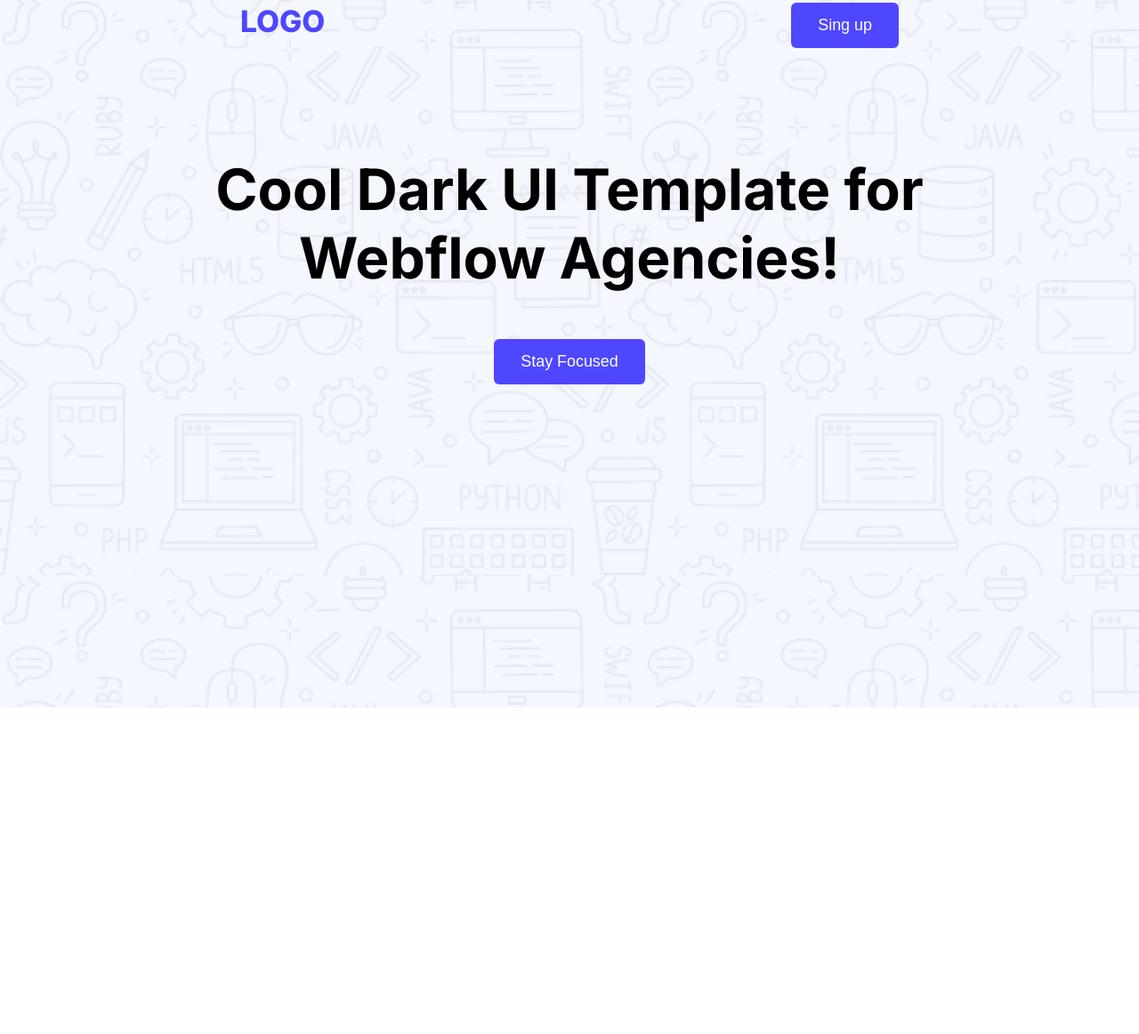
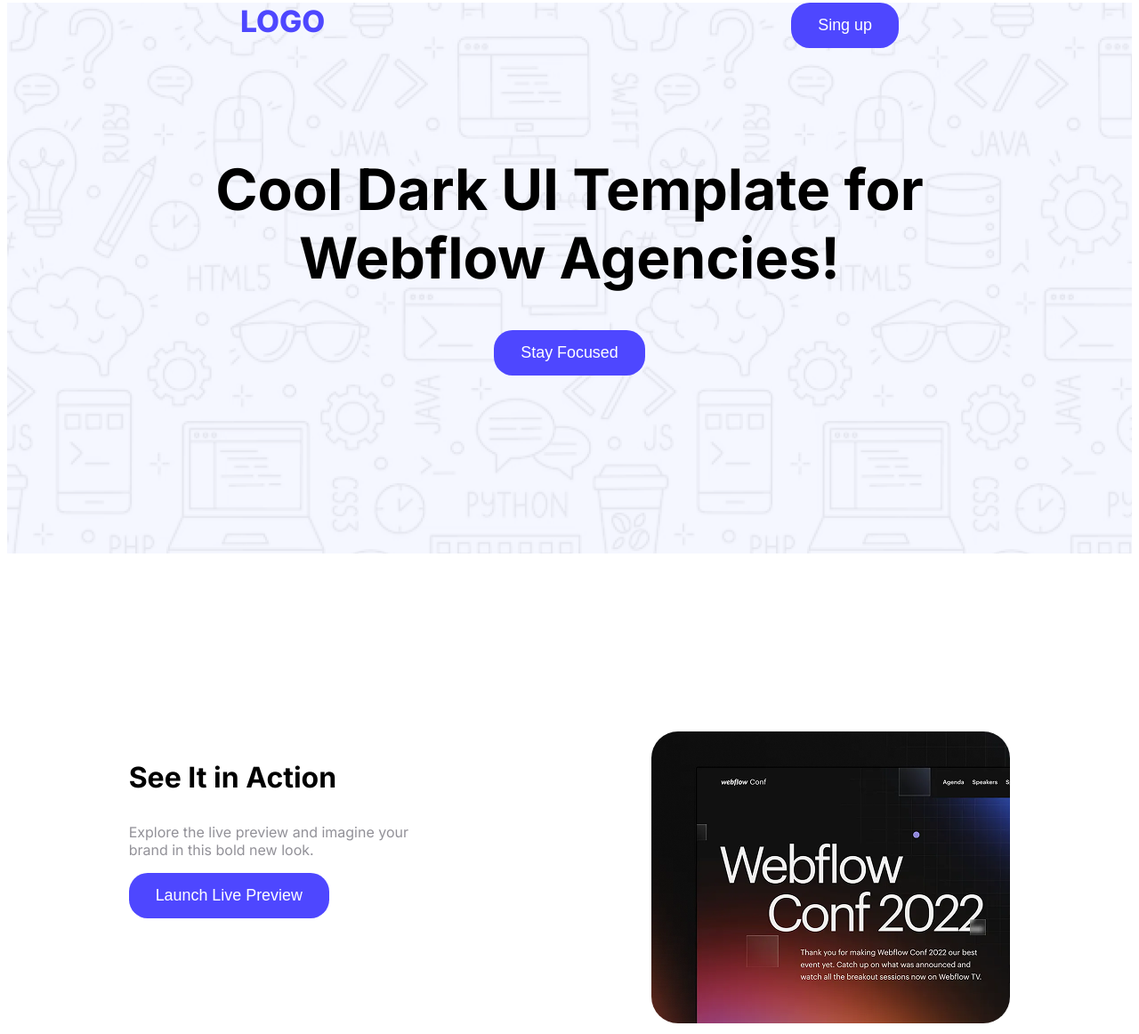
Before and after one commit to rakibulhasan-0/A01, a plain HTML site: page index.html in a window 1280 px wide. Shown: the part 5-1167 px from the top of the page at 89% size. Before the commit the page ends 800 px from the top, so only its background shows below. Drawn offline with Linux system fonts and the light colour scheme.

Commit message:
see in action complete and fixing common button redius

```diff
--- a/index.html
+++ b/index.html
@@ -15,9 +15,8 @@
     <link rel="stylesheet" href="styls/lo01.css">
 </head>
 
-<body class="inter header01">
-    <section>
-        <header>
+<body class="inter">
+    <header class="header01">
         <div class="navo">
             <nav class="l">LOGO</nav>
             <button class="btn-c">Sing up</button>
@@ -28,7 +27,21 @@
             <button class="btn-c">Stay Focused</button>
         </div>
     </header>
-    </section>
+    <!-- -->
+    <main>
+        <!-- see in action -->
+        <section class="action">
+            <div class="action-0">
+                <h3 class="action-1">See It in Action</h3>
+                <p class="action-2">Explore the live preview and imagine your <br> brand in this bold new look.</p>
+                <button class="btn-c">Launch Live Preview</button>
+
+            </div>
+            <div>
+                <img  class="wc-mini" src="Assets/wc-mini.png" alt="Webflow picture for 2025">
+            </div>
+        </section>
+    </main>
 
 </body>
 
--- a/styls/lo01.css
+++ b/styls/lo01.css
@@ -10,7 +10,7 @@
   color: #FFFFFF;
   background-color: #4E47FF;
   font-size: 1.12rem;
-  border-radius: 6px;
+  border-radius: 21px;
   font-weight: 500;
   padding: 15px 30px;
   border: none;
@@ -23,6 +23,7 @@
 /* header */
 .header01{
   background-image: url(../Assets/Hero-bg.png);
+  padding: 0px 0px 200px 0px;
 }
 
 /* nav bar */
@@ -39,3 +40,22 @@
   font-weight: 800;
   color: #4E47FF;
 }
+
+.action{
+  display: flex;
+  justify-content: space-around;
+  background-color: #FFFFFF;
+  margin-top: 200px;
+}
+.action-0{
+  align-items: center;
+}
+.action-1{
+  font-size: 2rem;
+}
+.action-2{
+  color: rgba(37, 36, 50, 0.5);
+}
+.wc-mini{
+  border-radius: 30px;
+}
```
